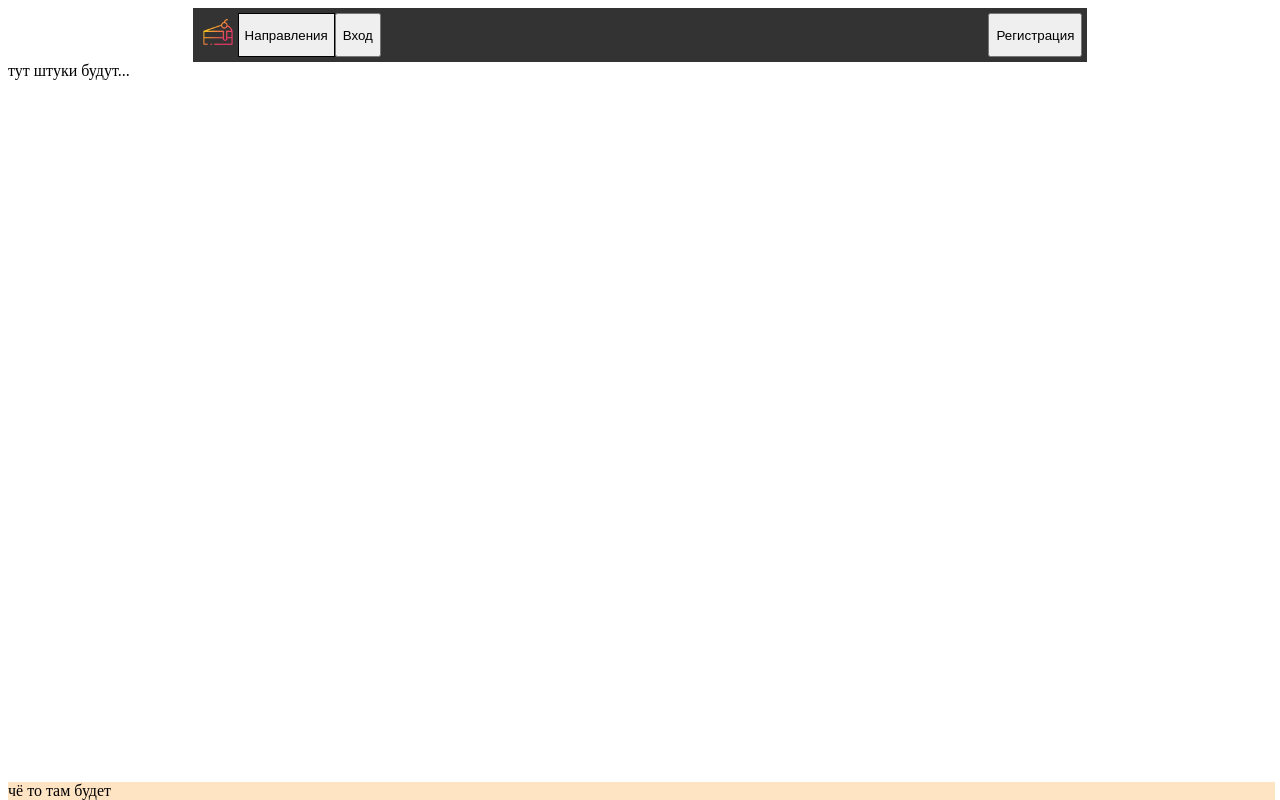
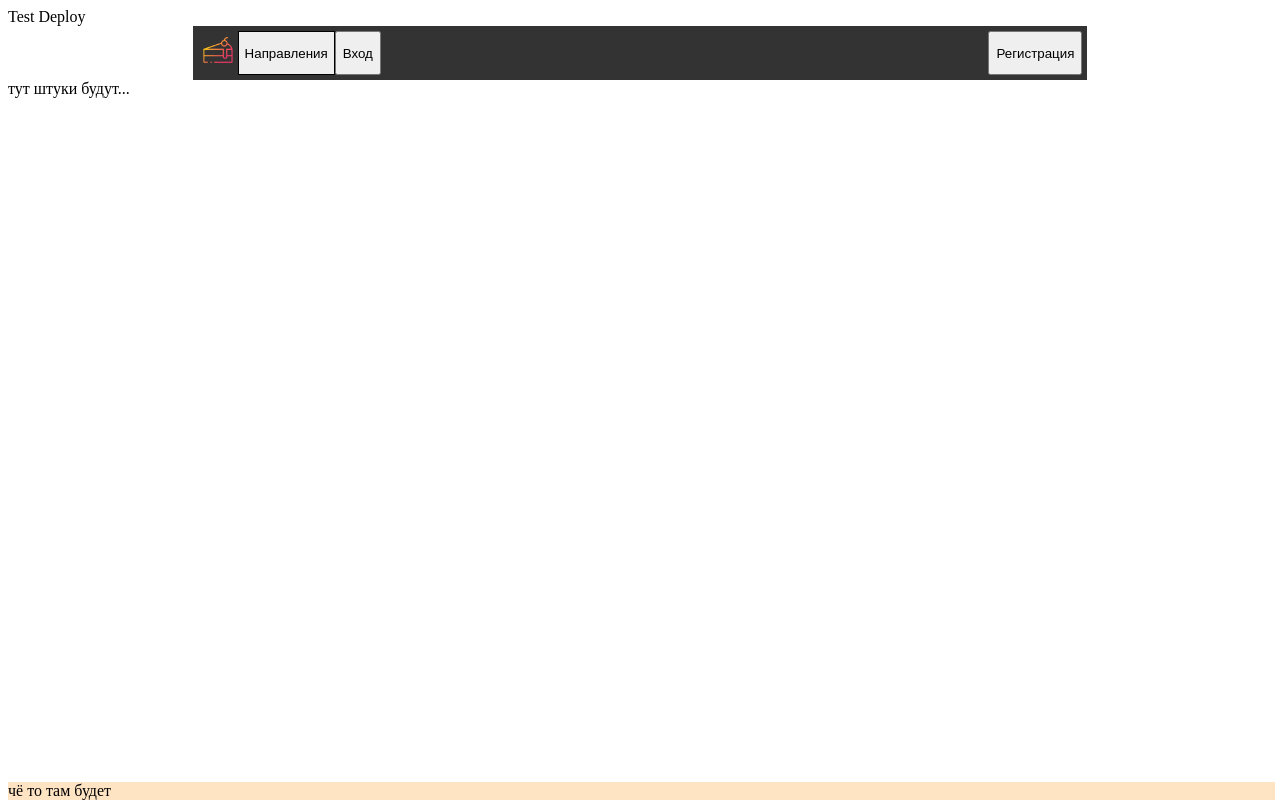
Before and after one commit to manInit/school-page-front, a React app: page / in a window 1280 px wide. Built offline with nearby package versions, Linux system fonts and the light colour scheme.

Commit message:
Test deploy commit 1

```diff
--- a/src/App.jsx
+++ b/src/App.jsx
@@ -15,6 +15,7 @@ import { BrowserRouter as Router, Route, Routes } from 'react-router-dom';
 function App() {
   return (
     <div className='App'>
+      Test Deploy
       <Router>
         <>
           <Routes>
```
